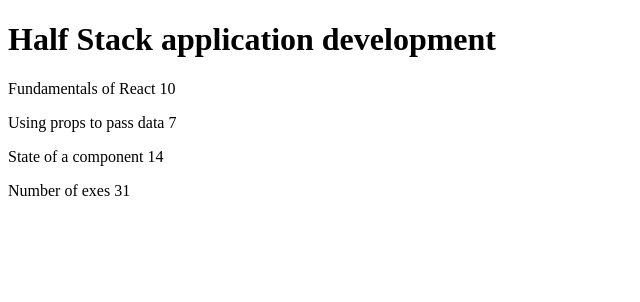
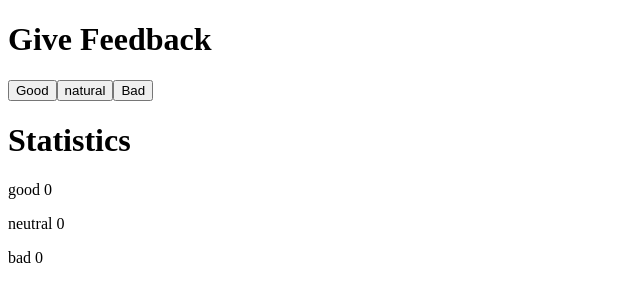
Before and after one commit to yasminebrahimi/Full_Stack_Open_Uni_Autumn_2025, a React app: page / in a window 1280 px wide. Shown: the top 302 px of the page, without its empty margins (0-640 px from the left). Built offline with nearby package versions, Linux system fonts and the light colour scheme; the HTML template or start-up script is replaced by a standard one.

Commit message:
Add solution for 1.6

```diff
--- a/src/App.jsx
+++ b/src/App.jsx
@@ -1,58 +1,30 @@
-const Part = (props) => {
-  return (
-    <p>
-      {props.part} {props.exercises}
-    </p>
-  );
-};
+import { useState } from "react";
 
-const Content = ({ parts }) => {
-  return (
-    <div>
-      <Part part={parts[0].name} exercises={parts[0].exercises} />
-      <Part part={parts[1].name} exercises={parts[1].exercises} />
-      <Part part={parts[2].name} exercises={parts[2].exercises} />
-    </div>
-  );
-};
-
-const Total = ({ parts }) => {
-  return (
-    <p>
-      {" "}
-      Number of exes{" "}
-      {parts[0].exercises + parts[1].exercises + parts[2].exercises}
-    </p>
-  );
-};
-
-const Header = (props) => {
-  return <h1>{props.course}</h1>;
-};
 const App = () => {
-  const course = {
-    name: "Half Stack application development",
-    parts: [
-      {
-        name: "Fundamentals of React",
-        exercises: 10,
-      },
-      {
-        name: "Using props to pass data",
-        exercises: 7,
-      },
-      {
-        name: "State of a component",
-        exercises: 14,
-      },
-    ],
-  };
+  // save clicks of each button to its own state
+  const [good, setGood] = useState(0);
+  const [neutral, setNeutral] = useState(0);
+  const [bad, setBad] = useState(0);
 
   return (
     <div>
-      <Header course={course.name} />
-      <Content parts={course.parts} />
-      <Total parts={course.parts} />
+
+      <h1>Give Feedback</h1>
+      <button type="button" onClick={() => setGood(good + 1)}>
+        Good
+      </button>
+      <button type="button" onClick={() => setNeutral(neutral + 1)}>
+        natural
+      </button>
+      <button type="button" onClick={() => setBad(bad + 1)}>
+        Bad
+      </button>
+
+      <h1>Statistics</h1>
+
+      <p>good {good}</p>
+      <p>neutral {neutral}</p>
+      <p>bad {bad}</p>
     </div>
   );
 };
```
